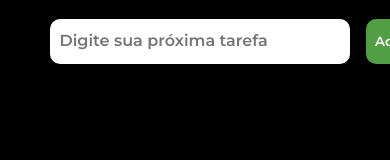
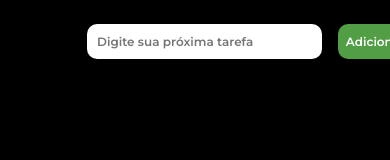
Before and after one commit to Deyvisson-stack/to-do-list, a plain HTML site: page index.html in a window 390 px wide. Shown: the top 160 px of the page. Drawn offline with Linux system fonts and the light colour scheme.

Commit message:
Add responsivostyle file

```diff
--- a/assets/responsivo.css
+++ b/assets/responsivo.css
@@ -1,10 +1,23 @@
 @media (max-width:430px) {
-    ul{
+    .input-area input {
+        width: 235px;
+        height: 35px;
+    }
+    .input-area input::placeholder{
+        font-size: 12px;
+    }
+    .input-area .input-area-button {
+        width: 75px;
+        height: 35px;
+        font-size: 12px;
+    }
+    ul {
         display: flex;
         justify-content: center;
         align-items: center;
     }
-    li{
+
+    li {
         width: 80%;
     }
 
```
